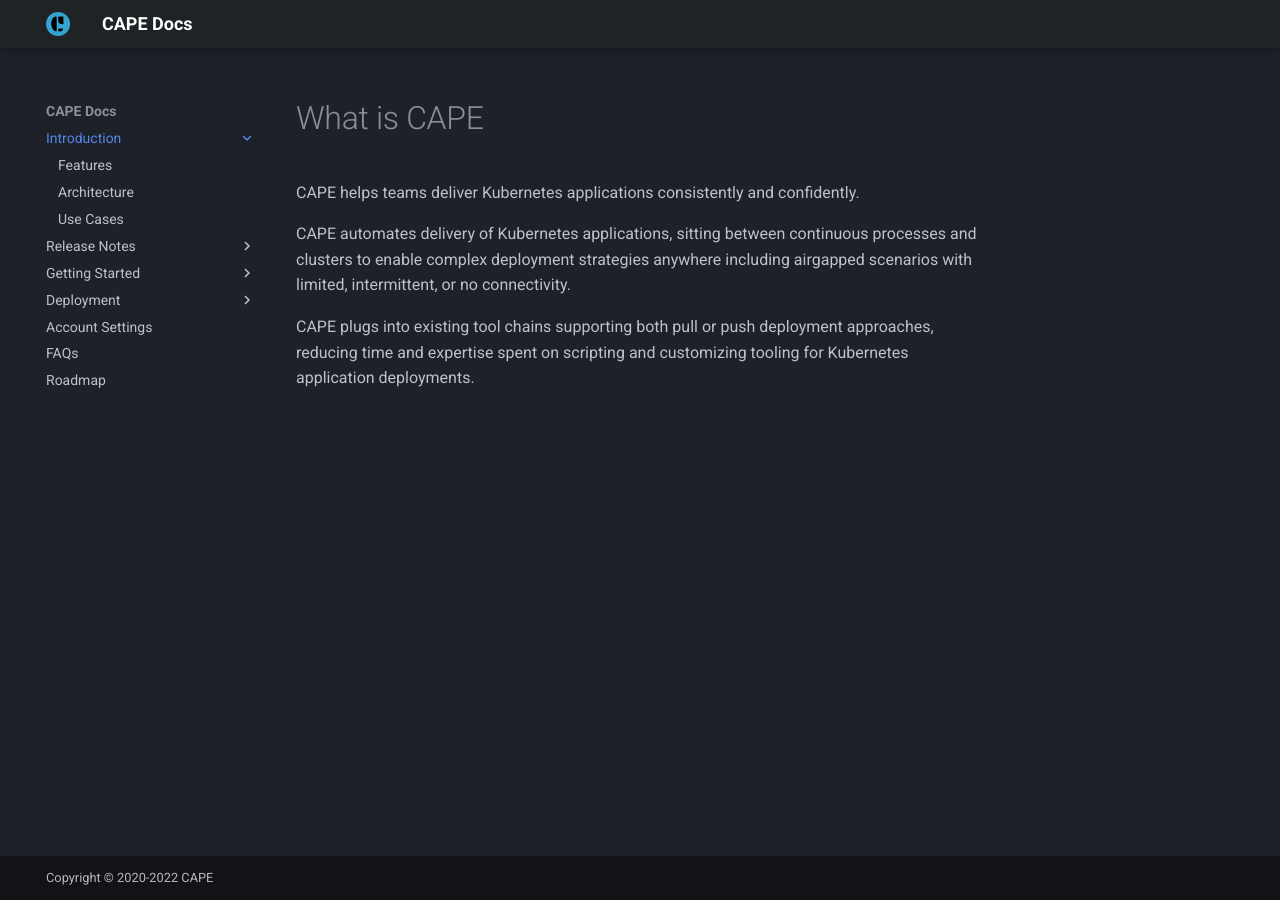
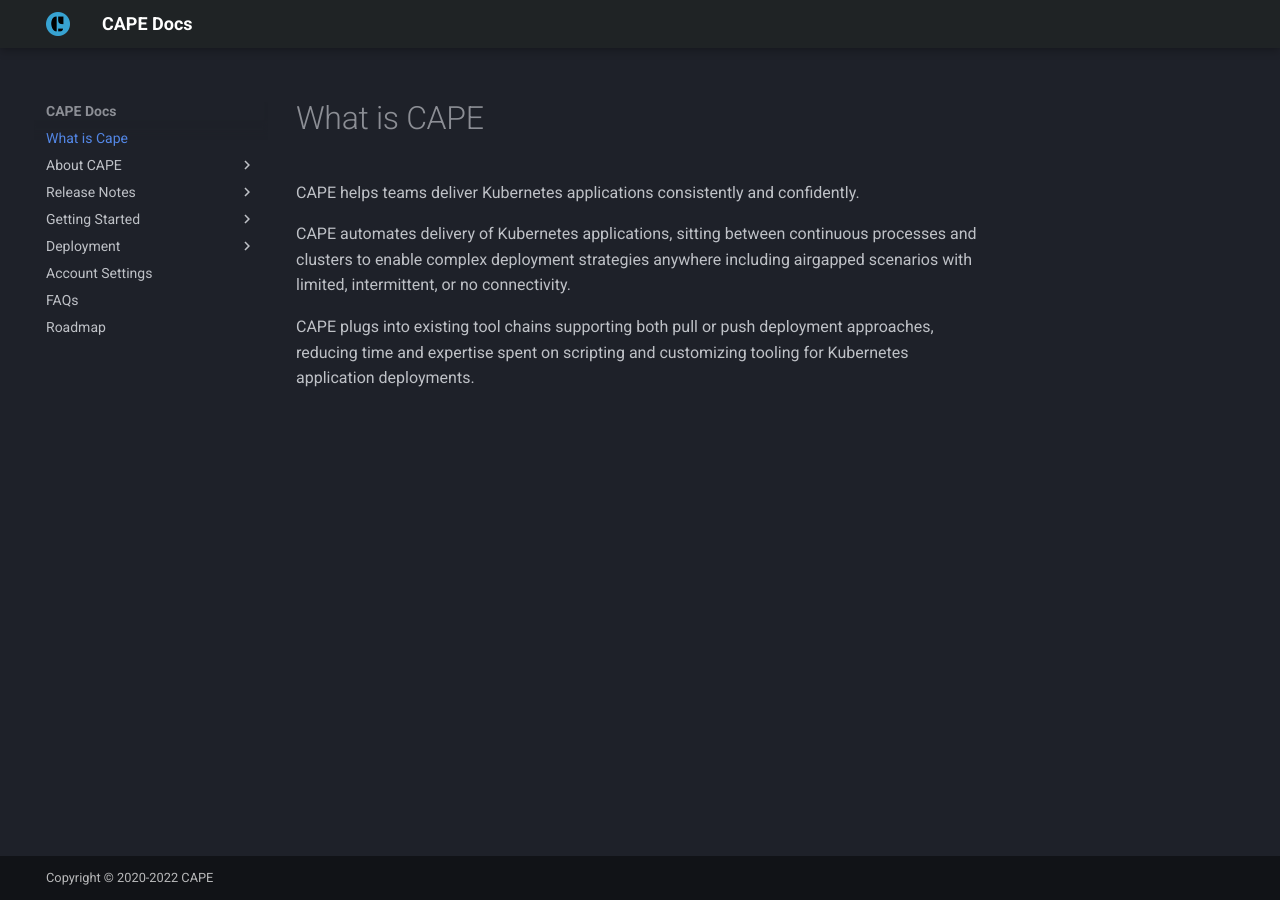
Before and after one commit to thomasyit/capedocs_testmike, an MkDocs documentation site: the page built from docs/index.md, in a window 1280 px wide. Built offline with MkDocs 1.6.1 and Material for MkDocs 9.7.7, drawn with Linux system fonts in a browser that asks for light colours.

Commit message:
restructure the intro

```diff
--- a/mkdocs.yml
+++ b/mkdocs.yml
@@ -42,8 +42,8 @@
 
 # Navigation
 nav:
-  - Introduction:
-    - What is CAPE: introduction/index.md
+  - What is Cape: index.md
+  - About CAPE:
     - Features: introduction/features.md
     - Architecture: introduction/architecture.md
     - Use Cases: introduction/use_cases.md
```
Also changed, not shown: docs/index.md (renamed from docs/introduction/index.md).
